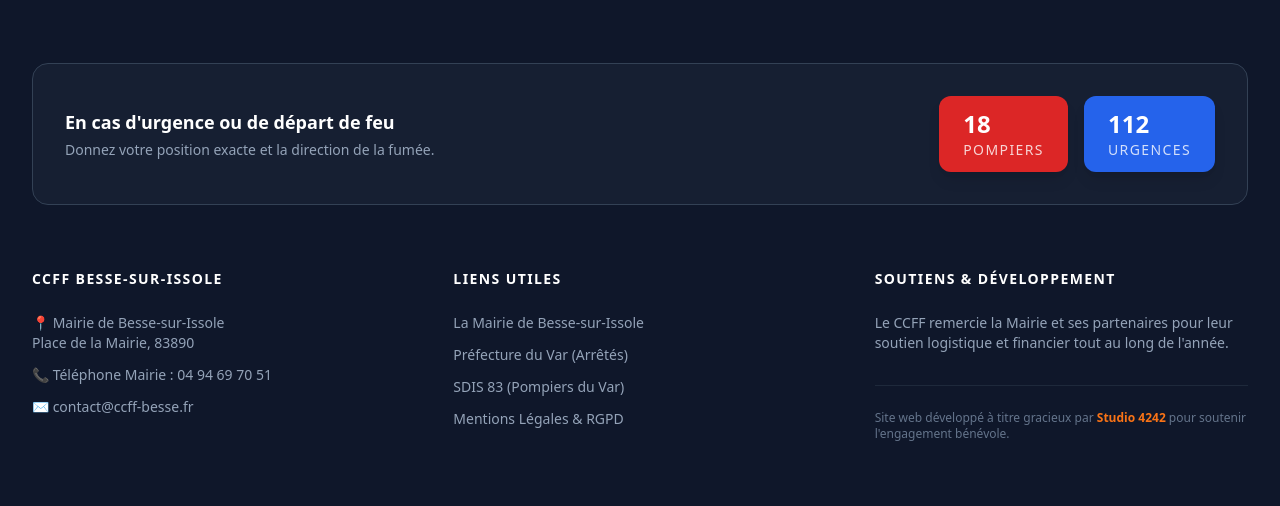
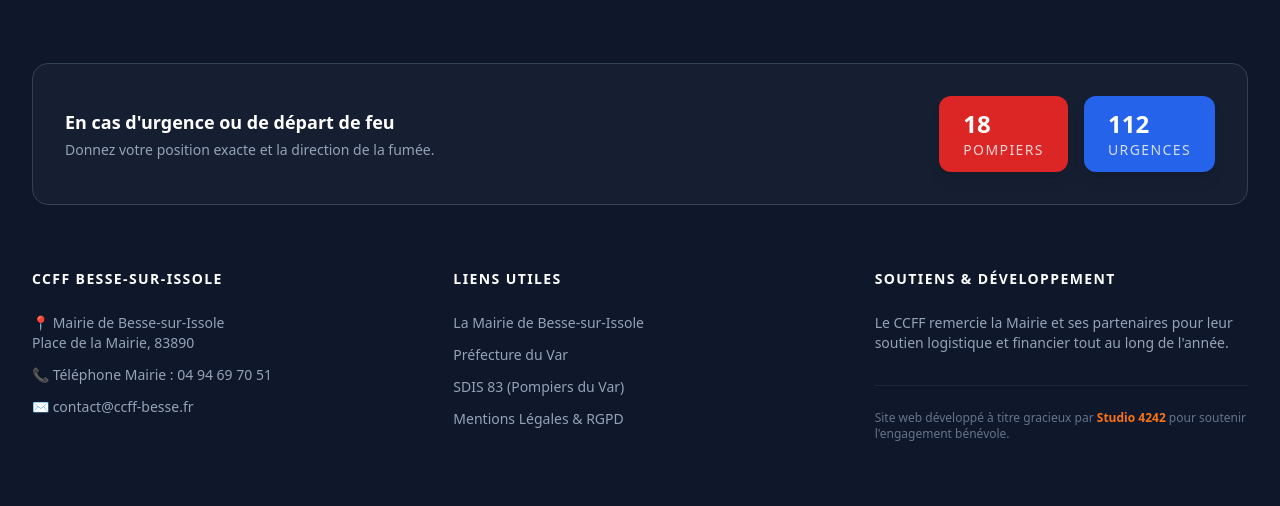
Before and after one commit to Gwenael8389/CCFF, a Django app: page /actualites/ in a window 1280 px wide. Shown: the part 481-987 px from the top of the page. Run offline with Django 4.2, Linux system fonts and the light colour scheme; data that the repository does not hold is empty; some libraries are stand-ins or nearby versions.

Commit message:
liens footer

```diff
--- a/templates/base.html
+++ b/templates/base.html
@@ -122,9 +122,9 @@
             <div>
                 <h4 class="text-white font-bold uppercase tracking-widest text-sm mb-6">Liens Utiles</h4>
                 <ul class="space-y-3 text-sm">
-                    <li><a href="#" class="hover:text-white transition">La Mairie de Besse-sur-Issole</a></li>
-                    <li><a href="#" class="hover:text-white transition">Préfecture du Var (Arrêtés)</a></li>
-                    <li><a href="#" class="hover:text-white transition">SDIS 83 (Pompiers du Var)</a></li>
+                    <li><a href="https://www.besse-sur-issole.fr/" class="hover:text-white transition">La Mairie de Besse-sur-Issole</a></li>
+                    <li><a href="https://www.var.gouv.fr/" class="hover:text-white transition">Préfecture du Var</a></li>
+                    <li><a href="https://www.sdis83.fr/" class="hover:text-white transition">SDIS 83 (Pompiers du Var)</a></li>
                     <li><a href="/mention-legales/" class="hover:text-white transition">Mentions Légales & RGPD</a></li>
                 </ul>
             </div>
```
